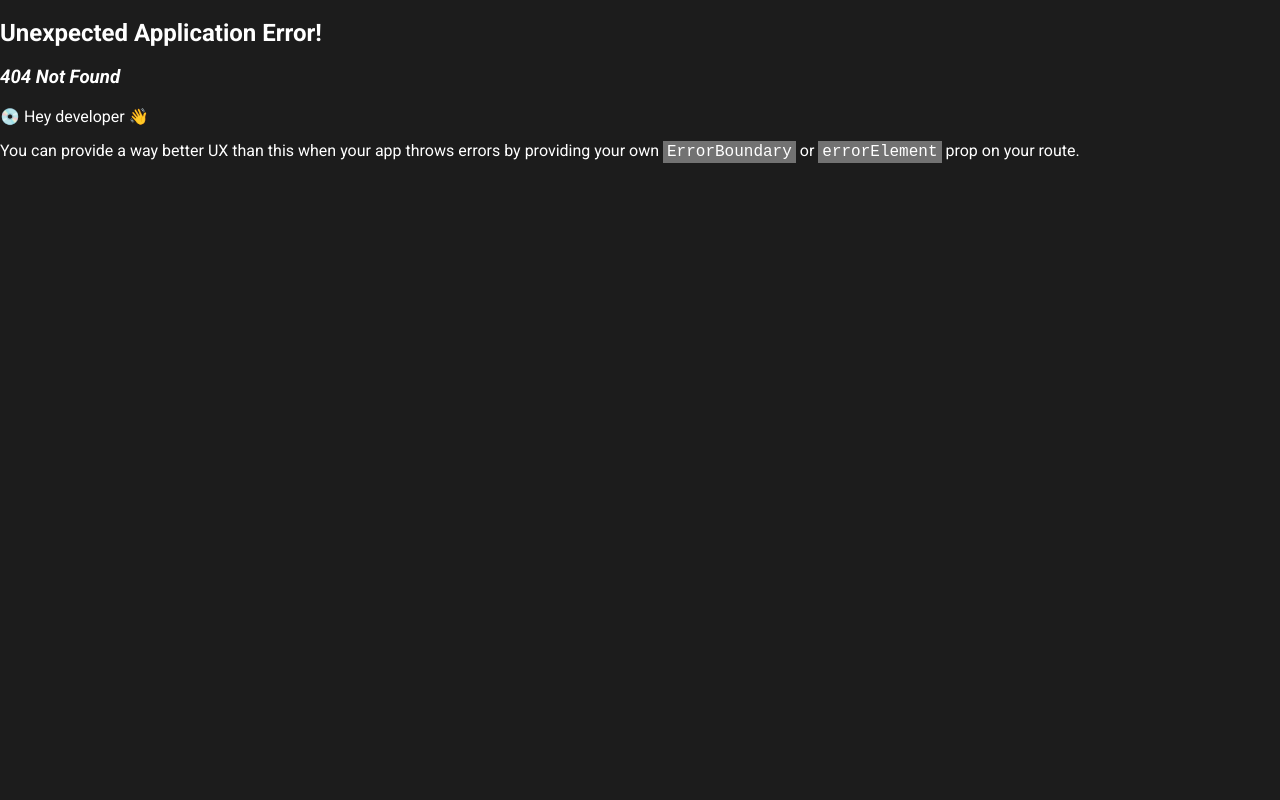
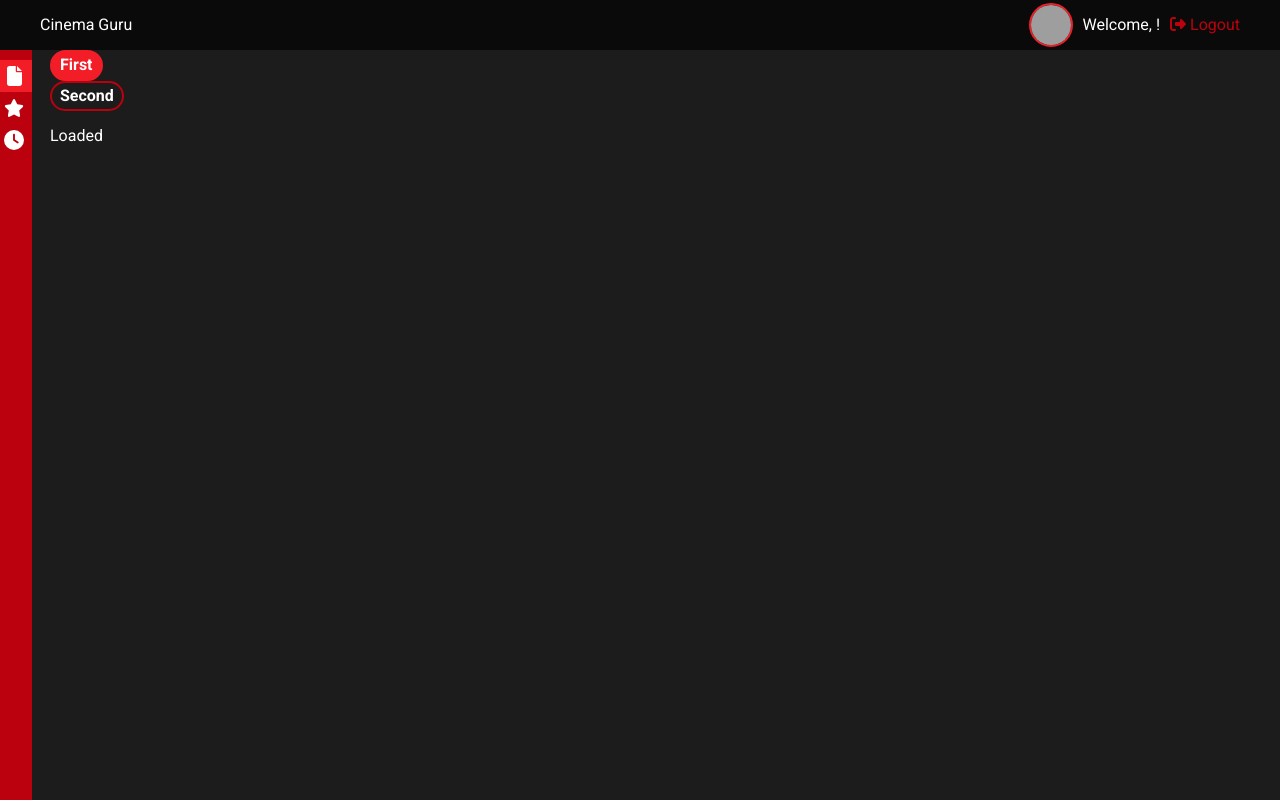
Before and after one commit to pretzelogical/atlas-cinema-guru, a React (Vite) app: page /home in a window 1280 px wide. Before the commit this address had no page. Built offline with nearby package versions, Linux system fonts and the light colour scheme; grey boxes are pictures that could not be loaded.

Commit message:
add tag component

```diff
--- /dev/null
+++ b/src/components/movies/Tag.tsx
@@ -0,0 +1,27 @@
+import './movies.scss';
+import Button from '../general/Button';
+
+export type TagProps = {
+  label: string,
+  isActive: boolean
+  onClick: () => void
+};
+
+export default function Tag({
+  label,
+  isActive,
+  onClick
+}: TagProps) {
+  return (
+    <div className={
+      isActive
+        ? 'movie-tag-active'
+        : 'movie-tag'
+    }>
+      <Button
+        label={label}
+        onClick={onClick}
+      />
+    </div>
+  )
+}
--- /dev/null
+++ b/src/components/movies/movies.scss
@@ -0,0 +1,20 @@
+@import '../../colors.scss';
+
+
+.movie-tag, .movie-tag-active {
+  button {
+    padding: 4px 8px;
+    border-radius: 20px;
+    background-color: transparent;
+    border: 2px solid $COLOR_PRIMARY_FADED;
+    transition: 300ms background-color;
+    font-weight: bold;
+  }
+}
+
+.movie-tag-active {
+  button {
+    border: 2px solid $COLOR_PRIMARY;
+    background-color: $COLOR_PRIMARY;
+  }
+}
--- a/src/router.tsx
+++ b/src/router.tsx
@@ -1,12 +1,17 @@
 import { createBrowserRouter } from "react-router-dom";
 import Dashboard from "./routes/dashboard/Dashboard";
 import Authentication from './routes/auth/Authentication';
+import HomePage from "./routes/dashboard/HomePage";
 
 
 const router = createBrowserRouter([
   {
     path: "/",
     element: <Dashboard />,
+  },
+  {
+    path: "/home",
+    element: <Dashboard><HomePage /></Dashboard>
   },
   {
     path: "/auth",
--- a/src/routes/dashboard/Dashboard.tsx
+++ b/src/routes/dashboard/Dashboard.tsx
@@ -3,8 +3,11 @@ import SideBar from "../../components/navigation/SideBar";
 import './dashboard.scss';
 import { useLoadUserFromServer } from "../../userState";
 
+export type DashboardProps = {
+  children?: React.ReactNode
+};
 
-export default function Dashboard() {
+export default function Dashboard({ children }: DashboardProps) {
   const [isLoading] = useLoadUserFromServer();
 
   return (
@@ -12,8 +15,7 @@ export default function Dashboard() {
       <Header />
       <SideBar />
       <div className="dashboard-content">
-        <h1>Test Content</h1>
-        <p>ijfaeifaeiofaiofhawiohf</p>
+        {children ? children : <p>BRO Dashboard needs a child</p>}
         <p>{isLoading ? 'Loading...' : 'Loaded'}</p>
       </div>
     </div>
--- /dev/null
+++ b/src/routes/dashboard/HomePage.tsx
@@ -0,0 +1,23 @@
+import Tag from "../../components/movies/Tag";
+import { useState } from "react";
+
+
+export default function HomePage() {
+  const [tags, setTags] = useState({
+    'First': true,
+    'Second': false
+  });
+
+  return (
+    <div>
+      {Object.entries(tags).map(([key, value]) => (
+        <Tag
+          key={key}
+          label={key}
+          isActive={value}
+          onClick={() => setTags({ ...tags, [key]: !value })}
+        />
+      ))}
+    </div>
+  );
+}
```
